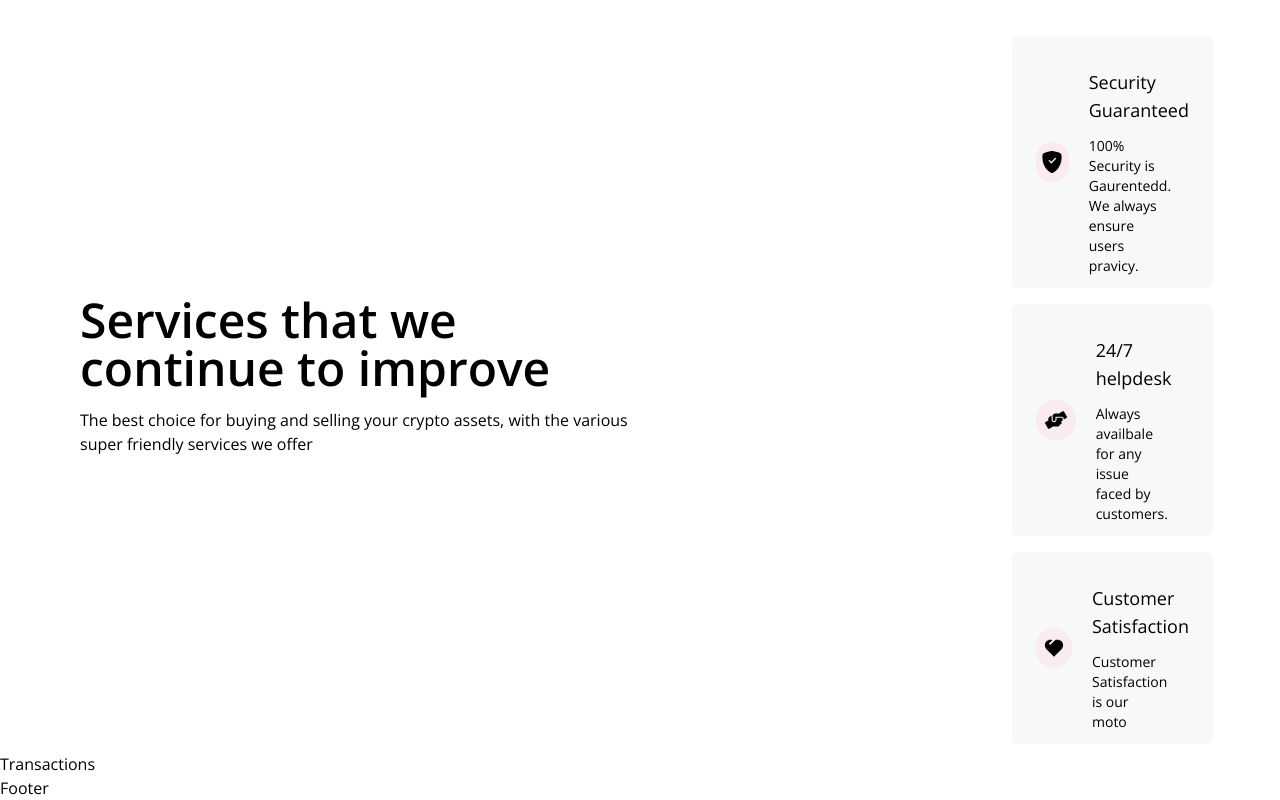
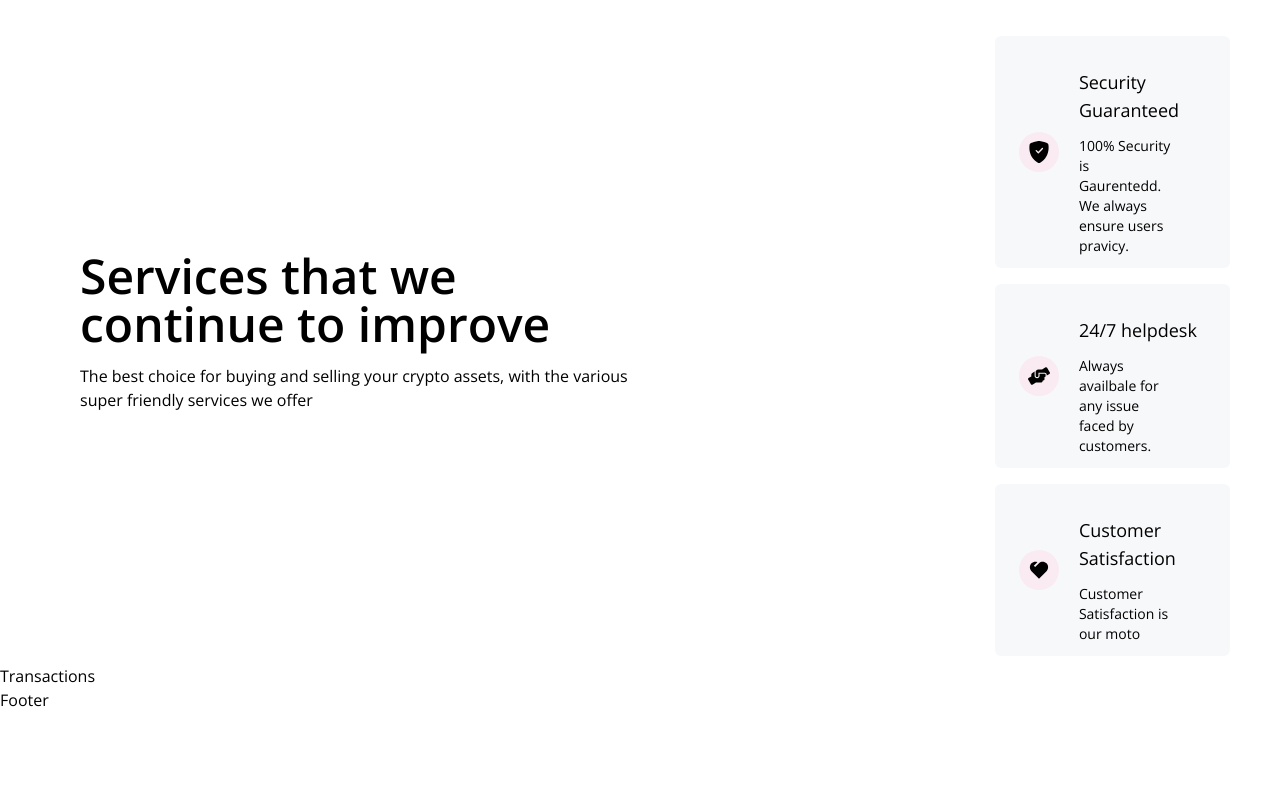
Before and after one commit to subhradwip01/DeFT-Blockchain-app, a React (Vite) app in the folder client/: page / in a window 1280 px wide. Shown: the part 1100-1900 px from the top of the page. After the commit the page ends 1812 px from the top, so only its background shows below. Built offline with nearby package versions, Linux system fonts and the light colour scheme.

Commit message:
Small bug fix in Services
Signed-off-by: subhradwip01 <subhradwip01@gmail.com>

```diff
--- a/client/src/components/Services.jsx
+++ b/client/src/components/Services.jsx
@@ -4,7 +4,7 @@ import {RiHeart2Fill} from "react-icons/ri"
 import {FaHandsHelping} from "react-icons/fa"
 
 const ServiceCard=({color,title,icon,subtitle})=>(
-  <div className='flex flex-row justify-start items-center py-3 px-6 m-2 cursor-pointer hover:shadow-xl rounded-md bg-[#F7F8FA] md:w-[60%] w-[80%]'>
+  <div className='flex flex-row justify-start items-center py-3 px-6 m-2 cursor-pointer hover:shadow-xl rounded-md bg-[#F7F8FA] md:w-[70%] w-[80%]'>
     <div className={`w-10 h-10 rounded-full flex justify-center items-center ${color}`}>
       {icon}
     </div>
@@ -21,7 +21,7 @@ const ServiceCard=({color,title,icon,subtitle})=>(
 const Services = () => {
   return (
     <div className='flex w-full justify-center items-center flex-wrap'>
-      <div className="flex mf:flex-row flex-col items-center justify-between md:p-20 py-12 px-4">
+      <div className="flex mf:flex-row flex-col items-center justify-center md:p-20 py-12 px-4">
       <div className="flex-1 flex flex-col justify-start items-start">
         <h1 className="text-black text-3xl sm:text-5xl py-2 font-semibold">
           Services that we
```
